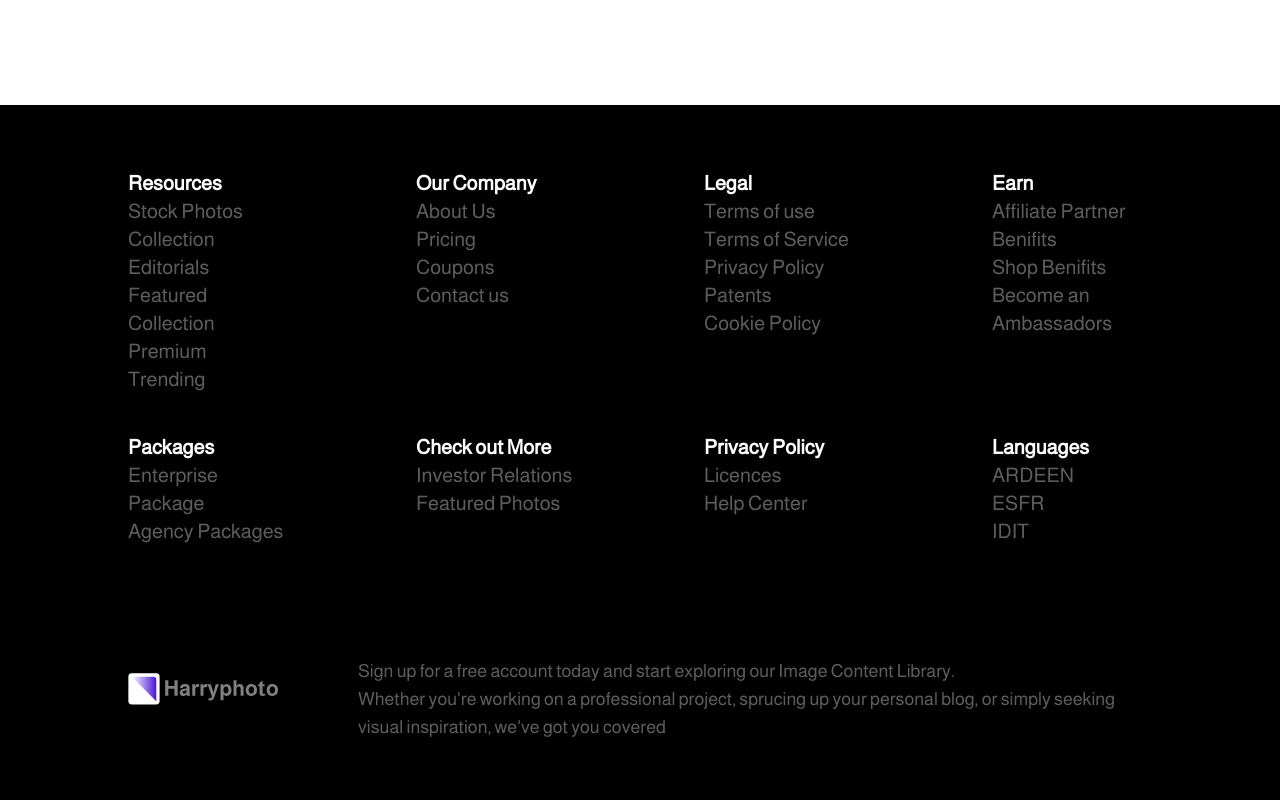
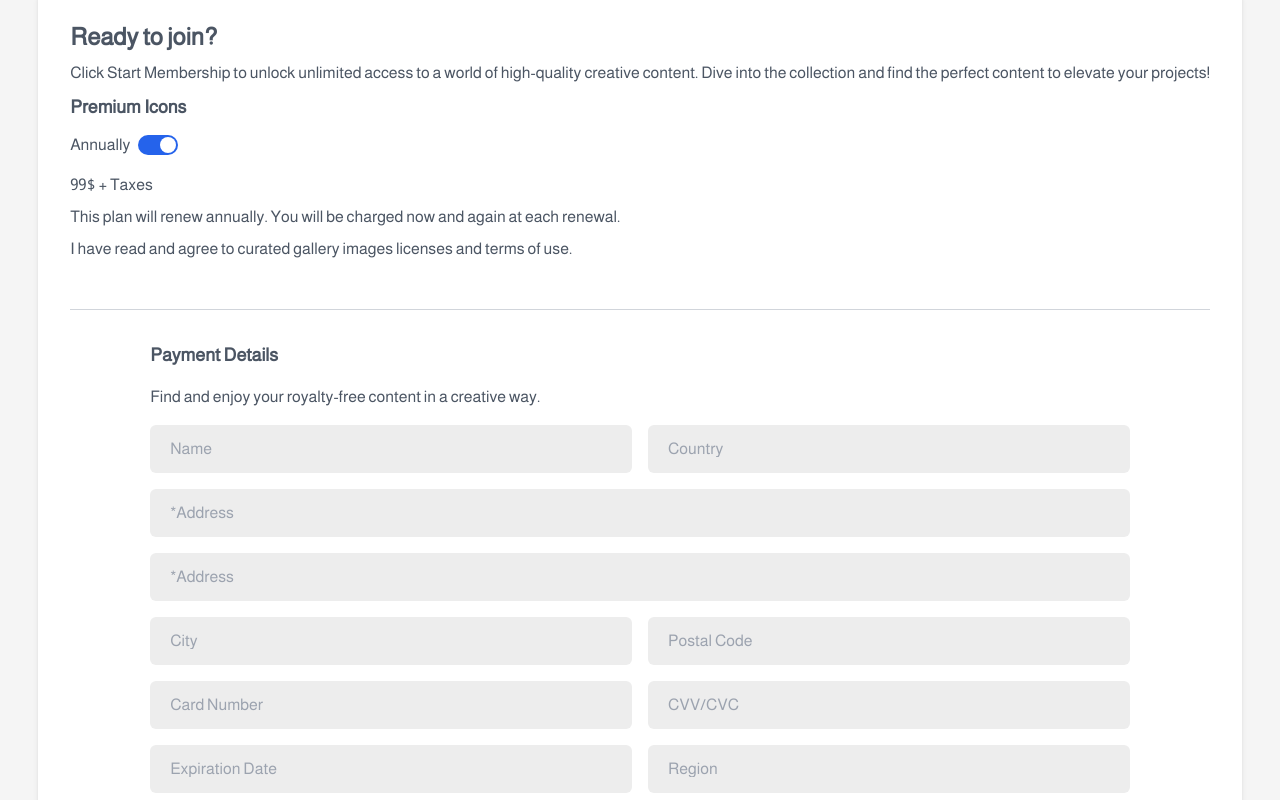
Before and after one commit to Ashfaq2681/DBPROD161571, a React (Vite) app in the folder frontend/: page /pricing in a window 1280 px wide. Shown: the part 3260-4060 px from the top of the page. Built offline with nearby package versions, Linux system fonts and the light colour scheme.

Commit message:
add payment section

```diff
--- a/frontend/src/App.jsx
+++ b/frontend/src/App.jsx
@@ -3,6 +3,7 @@ import { BrowserRouter, Routes, Route, Navigate } from "react-router-dom";
 import { useAuthContext } from "./CustomHooks/useAuthContext";
 import ScrollToTop from "./Components/ScrollTop";
 import Header from "./Components/Header";
+import PaymentSuccess from "./Components/Payment/paymentSuccess";
 const Brand = lazy(() => import("./Components/Earn/Brand"))
 const Shop = lazy(() => import("./Components/Earn/Shop"))
 const Affiliate = lazy(() => import("./Components/Earn/Affiliate"))
@@ -57,46 +58,47 @@ const App = () => {
               element={
                 <>
                   <Hero />
-                  <ImageGrid/>
+                  <ImageGrid />
                 </>
               }
             />
-          <Route path="/login" element={user ? <Navigate to="/"/> : <><ScrollToTop/><Login/></>} />
-          <Route path="/signup" element={user ? <Navigate to="/"/> : <><ScrollToTop/><Signup/></>} />
-          <Route path="/admin" element={!user ? <Navigate to="/"/> : <><ScrollToTop/><Dashboard/></>} />
-          <Route path="/imagedownload" element={<><ScrollToTop/><ImageDownload/></>}/>
-          <Route path="/blog" element={<><ScrollToTop/><Blog/></>}/>
-          <Route path="/blogsinglepage" element={<><ScrollToTop/><BlogSinglePage/></>}/>
-          <Route path="/about" element={<><ScrollToTop/><About/></>}/>
-          <Route path="/pricing" element={<><ScrollToTop/><Pricing/></>}/>
-          <Route path="/coupons" element={<><ScrollToTop/><Coupons/></>}/>
-          <Route path="/contact" element={<><ScrollToTop/><Contact/></>}/>
-          <Route path="/legal" element={<><ScrollToTop/><Legal/></>}/>
-          <Route path="/affiliate" element={<><ScrollToTop/><Affiliate/></>}/>
-          <Route path="/shop" element={<><ScrollToTop/><Shop/></>}/>
-          <Route path="/brand" element={<><ScrollToTop/><Brand/></>}/>
-          <Route path="/enterprise" element={<><ScrollToTop/><Enterprise/></>}/>
-          <Route path="/agency" element={<><ScrollToTop/><Agency/></>}/>
-          <Route path="/investor" element={<><ScrollToTop/><Investor/></>}/>
-          <Route path="/featuredP" element={<><ScrollToTop/><FeaturedP/></>}/>
-          <Route path="/licence" element={<><ScrollToTop/><Licence/></>}/>
-          <Route path="/helpcenter" element={<><ScrollToTop/><HelpCenter/></>}/>
-          <Route path="/psds" element={<><ScrollToTop/><Psds/></>}/>
-          <Route path="/photos" element={<><ScrollToTop/><Photos/></>}/>
-          <Route path="/mockups" element={<><ScrollToTop/><Mockups/></>}/>
-          <Route path="/socialmedia" element={<><ScrollToTop/><SocialMedia/></>}/>
-          <Route path="/vectors" element={<><ScrollToTop/><Vectors/></>}/>
-          <Route path="/stockphotos" element={<><ScrollToTop/><StockPhotos/></>}/>
-          <Route path="/editorial" element={<><ScrollToTop/><Editorial/></>}/>
-          <Route path="/featured" element={<><ScrollToTop/><Featured/></>}/>
-          <Route path="/premium" element={<><ScrollToTop/><Premium/></>}/>
-          <Route path="/trending" element={<><ScrollToTop/><Trending/></>}/>
-          <Route path="/success" element={<><ScrollToTop/><Success/></>}/>
-          <Route path="/cancel" element={<><ScrollToTop/><Cancel/></>}/>
-          <Route path="/searchResult" element={<><ScrollToTop/><SearchResult/></>}/>
+            <Route path="/login" element={user ? <Navigate to="/" /> : <><ScrollToTop /><Login /></>} />
+            <Route path="/signup" element={user ? <Navigate to="/" /> : <><ScrollToTop /><Signup /></>} />
+            <Route path="/admin" element={!user ? <Navigate to="/" /> : <><ScrollToTop /><Dashboard /></>} />
+            <Route path="/imagedownload" element={<><ScrollToTop /><ImageDownload /></>} />
+            <Route path="/blog" element={<><ScrollToTop /><Blog /></>} />
+            <Route path="/blogsinglepage" element={<><ScrollToTop /><BlogSinglePage /></>} />
+            <Route path="/about" element={<><ScrollToTop /><About /></>} />
+            <Route path="/pricing" element={<><ScrollToTop /><Pricing /></>} />
+            <Route path="/coupons" element={<><ScrollToTop /><Coupons /></>} />
+            <Route path="/contact" element={<><ScrollToTop /><Contact /></>} />
+            <Route path="/legal" element={<><ScrollToTop /><Legal /></>} />
+            <Route path="/affiliate" element={<><ScrollToTop /><Affiliate /></>} />
+            <Route path="/shop" element={<><ScrollToTop /><Shop /></>} />
+            <Route path="/brand" element={<><ScrollToTop /><Brand /></>} />
+            <Route path="/enterprise" element={<><ScrollToTop /><Enterprise /></>} />
+            <Route path="/agency" element={<><ScrollToTop /><Agency /></>} />
+            <Route path="/investor" element={<><ScrollToTop /><Investor /></>} />
+            <Route path="/featuredP" element={<><ScrollToTop /><FeaturedP /></>} />
+            <Route path="/licence" element={<><ScrollToTop /><Licence /></>} />
+            <Route path="/helpcenter" element={<><ScrollToTop /><HelpCenter /></>} />
+            <Route path="/psds" element={<><ScrollToTop /><Psds /></>} />
+            <Route path="/photos" element={<><ScrollToTop /><Photos /></>} />
+            <Route path="/mockups" element={<><ScrollToTop /><Mockups /></>} />
+            <Route path="/socialmedia" element={<><ScrollToTop /><SocialMedia /></>} />
+            <Route path="/vectors" element={<><ScrollToTop /><Vectors /></>} />
+            <Route path="/stockphotos" element={<><ScrollToTop /><StockPhotos /></>} />
+            <Route path="/editorial" element={<><ScrollToTop /><Editorial /></>} />
+            <Route path="/featured" element={<><ScrollToTop /><Featured /></>} />
+            <Route path="/premium" element={<><ScrollToTop /><Premium /></>} />
+            <Route path="/trending" element={<><ScrollToTop /><Trending /></>} />
+            <Route path="/success" element={<><ScrollToTop /><Success /></>} />
+            <Route path="/cancel" element={<><ScrollToTop /><Cancel /></>} />
+            <Route path="/searchResult" element={<><ScrollToTop /><SearchResult /></>} />
+            <Route path="/paymentsuccess" element={<><ScrollToTop /><PaymentSuccess /></>} />
           </Routes>
-        <Footer/>
-        <div className="bottom-0 right-0 px-5 pb-5 z-auto float-end fixed overflow-hidden"><CustomChatBot/></div>
+          <Footer />
+          <div className="bottom-0 right-0 px-5 pb-5 z-auto float-end fixed overflow-hidden"><CustomChatBot /></div>
         </Suspense>
       </BrowserRouter>
     </div>
--- /dev/null
+++ b/frontend/src/Components/Payment/paymentComponent.jsx
@@ -0,0 +1,73 @@
+import React, { useState } from "react";
+import { useNavigate } from "react-router-dom";
+
+function PaymentComponent({ price }) {
+    const [isAnnual, setIsAnnual] = useState(true);
+    const navigate = useNavigate();
+    function paymentSubmitHandler() {
+        navigate('/paymentsuccess');
+    }
+
+    return (
+        <div className="mx-auto p-8 rounded-lg shadow-md bg-white text-gray-600 max-w-screen-xl">
+            <h2 className="text-2xl font-bold">Ready to join?</h2>
+            <p className="text-[16px] font-light my-2">
+                Click Start Membership to unlock unlimited access to a world of high-quality creative content.
+                Dive into the collection and find the perfect content to elevate your projects!
+            </p>
+            <div className="flex flex-col items-start gap-3 mb-4">
+                <span className="text-lg font-semibold">Premium Icons</span>
+                <div className="flex items-center space-x-2">
+                    <span>Annually</span>
+                    <button
+                        onClick={() => setIsAnnual(!isAnnual)}
+                        className={`relative w-10 h-5 rounded-full ${isAnnual ? 'bg-blue-600' : 'bg-gray-300'}`}
+                    >
+                        <div
+                            className={`absolute top-0.5 left-0.5 w-4 h-4 bg-white rounded-full transition-transform ${isAnnual ? 'translate-x-5' : ''}`}
+                        />
+                    </button>
+                </div>
+            </div>
+
+            <p className="text-[16px] font-light mb-2">{price.annual}$ + Taxes</p>
+            <p className="text-[16px] font-light mb-2">
+                This plan will renew annually. You will be charged now and again at each renewal.
+            </p>
+            <p className="text-[16px] font-light mb-6">
+                I have read and agree to curated gallery images licenses and terms of use.
+            </p>
+
+            <hr className="my-6 border-gray-300" />
+
+            <div className="px-4 md:px-20">
+                <h3 className="text-lg font-semibold mb-4">Payment Details</h3>
+                <p className="text-[16px] font-light mb-4">Find and enjoy your royalty-free content in a creative way.</p>
+                <form className="grid grid-cols-1 sm:grid-cols-2 gap-4">
+                    <input type="text" required placeholder="Name" className="inputContact" />
+                    <input type="text" required placeholder="Country" className="inputContact" />
+
+                    <input type="text" required placeholder="*Address" className="inputContact col-span-2" />
+                    <input type="text" required placeholder="*Address" className="inputContact col-span-2" />
+
+                    <input type="text" required placeholder="City" className="inputContact" />
+                    <input type="text" required placeholder="Postal Code" className="inputContact" />
+
+                    <input type="text" required placeholder="Card Number" className="inputContact" />
+                    <input type="text" required placeholder="CVV/CVC" className="inputContact" />
+
+                    <input type="text" required placeholder="Expiration Date" className="inputContact" />
+                    <input type="text" required placeholder="Region" className="inputContact" />
+                </form>
+
+                <button
+                    onClick={paymentSubmitHandler}
+                    className="mt-8 nav-btn bg-[#4A16D8] text-white border border-[#4A16D8] font-bold w-full sm:w-40 h-10">
+                    Sign up
+                </button>
+            </div>
+        </div>
+    );
+}
+
+export default PaymentComponent;
--- /dev/null
+++ b/frontend/src/Components/Payment/paymentSuccess.jsx
@@ -0,0 +1,22 @@
+import React from 'react'
+import { useNavigate } from 'react-router-dom';
+
+const PaymentSuccess = () => {
+    const navigate = useNavigate();
+    const handleBackToHome = () => {
+        navigate('/');
+    }
+    return (
+        <div className='mx-auto p-16 rounded-lg shadow-lg bg-white text-gray-600 max-w-5xl mt-20 flex flex-col items-center justify-center'>
+            <h1 className='text-2xl font-semibold'>Thank you for your order.</h1>
+            <p className='text-[16px] font-light my-2'>Your payment is successful, you’ll get a confirmation mail sooner.</p>
+            <h4 className='font-semibold mt-4'>Animation Templates</h4>
+            <button
+                onClick={handleBackToHome}
+                className="mt-3 nav-btn bg-[#4A16D8] text-white border border-[#4A16D8] font-bold w-full sm:w-52 h-10">
+                Back to Home
+            </button>
+        </div>
+    )
+}
+export default PaymentSuccess;
--- a/frontend/src/Components/company/Pricing.jsx
+++ b/frontend/src/Components/company/Pricing.jsx
@@ -1,5 +1,13 @@
 import { useState } from 'react'
 import { Accordian } from '../index'
+import PaymentComponent from '../Payment/paymentComponent'
+
+const productData = {
+  productName: "Premium Icons",
+  price: {
+    annual: 99,
+  },
+};
 
 const Pricing = () => {
 
@@ -67,12 +75,12 @@ const Pricing = () => {
           <form className='w-full lg:w-[450px]'>
             <p className='text-[36px] font-bold text-[#727272]] text-[#727272]'>Contact Us</p>
             <div className='flex flex-row gap-5 lg:gap-10 w-full my-3'>
-                        <input type="text" className='inputContact' placeholder='First Name'/>
-                        <input type="text" className='inputContact' placeholder='Last Name'/>
+              <input type="text" className='inputContact' placeholder='First Name' />
+              <input type="text" className='inputContact' placeholder='Last Name' />
             </div>
-                    <input type="email" className='inputContact my-3 w-full' placeholder='Email'/>
-                    <input type="number" className='inputContact my-3 w-full' placeholder='Phone'/>
-                    <textarea name="contactMessage" id="contactMessage" className='inputContact my-3 w-full' placeholder='Type Your Message Here' rows={10}/>
+            <input type="email" className='inputContact my-3 w-full' placeholder='Email' />
+            <input type="number" className='inputContact my-3 w-full' placeholder='Phone' />
+            <textarea name="contactMessage" id="contactMessage" className='inputContact my-3 w-full' placeholder='Type Your Message Here' rows={10} />
             <button className='nav-btn bg-[#4A16D8] text-white border border-[#4A16D8] float-end'>Submit</button>
           </form>
         </div>
@@ -86,7 +94,7 @@ const Pricing = () => {
           <div className='p-10 bg-white rounded-md'>
             <p className='text-[36px] font-bold'>Individual Creator</p>
             <p className='text-[16px]'>Buy for your self pay monthly of per year</p>
-              <ul className='text-[16px] mt-4 mb-5 pl-10' style={{listStyleType: "disc"}}>
+            <ul className='text-[16px] mt-4 mb-5 pl-10' style={{ listStyleType: "disc" }}>
               <li>Acess our pixel-pperfect Svg icons</li>
               <li>Unimited projects & page views</li>
               <li>Mac/Windows App</li>
@@ -125,7 +133,7 @@ const Pricing = () => {
           <div className='p-10 bg-white rounded-md '>
             <p className='text-[36px] font-bold'>Team Collaborator</p>
             <p className='text-[16px]'>Buy for your self pay monthly of per year</p>
-              <ul className='text-[16px] mt-4 mb-5 pl-10' style={{listStyleType: "disc"}}>
+            <ul className='text-[16px] mt-4 mb-5 pl-10' style={{ listStyleType: "disc" }}>
               <li>Acess our pixel-pperfect Svg icons</li>
               <li>Unimited projects & page views</li>
               <li>Mac/Windows App</li>
@@ -169,15 +177,21 @@ const Pricing = () => {
           <div key={items.q} className='p-4 rounded-lg border border-[#505153] my-5'>
             <button onClick={() => setAccordianOpen(!accordianOpen)} className='flex justify-between items-center w-full'>
               <p className='text-[24px] font-bold'>{items.q}</p>
-              {accordianOpen ? <img loading="lazy" src="./pricing/faqup.png" alt="arrowdown" /> : <img loading="lazy" src="./pricing/faqdown.png" alt='arrowup'/> }
+              {accordianOpen ? <img loading="lazy" src="./pricing/faqup.png" alt="arrowdown" /> : <img loading="lazy" src="./pricing/faqdown.png" alt='arrowup' />}
             </button>
-              <div className={`grid overflow-hidden transition-all duration-300 ease-in-out mr-[200px] ${accordianOpen ? "grid-rows-[1fr] opacity-100": "grid-rows-[0fr] opacity-0"}`}>
+            <div className={`grid overflow-hidden transition-all duration-300 ease-in-out mr-[200px] ${accordianOpen ? "grid-rows-[1fr] opacity-100" : "grid-rows-[0fr] opacity-0"}`}>
               <p className='overflow-hidden text-[16px] font-light '>{items.a}</p>
             </div>
           </div>
         ))}
         <button className='nav-btn bg-[#4A16D8] text-white border border-[#4A16D8] mx-auto font-bold py-1'>Explore more Faqs</button>
       </div>
+      <div className="flex justify-center bg-[#F5F5F5] py-11">
+        <PaymentComponent
+          productName={productData.productName}
+          price={productData.price}
+        />
+      </div>
     </section>
   )
 }
```
Lines whose indentation alone changed are shown as unchanged.
